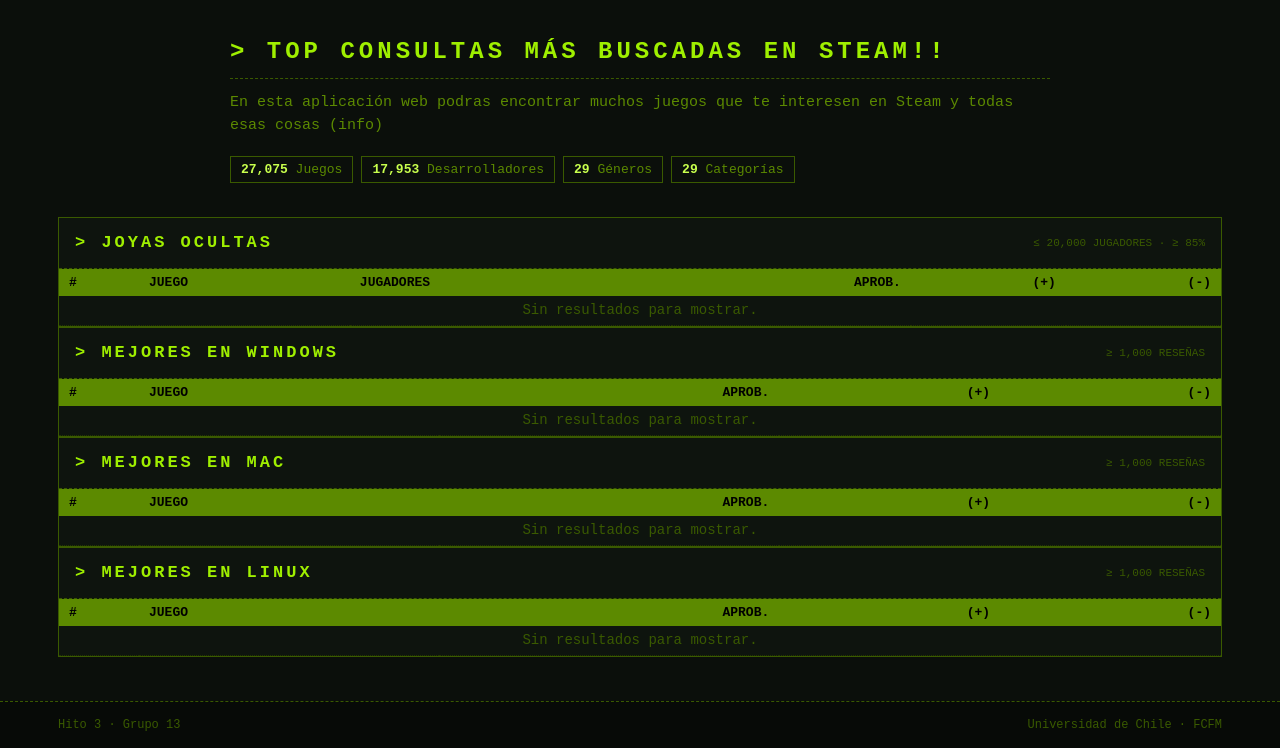
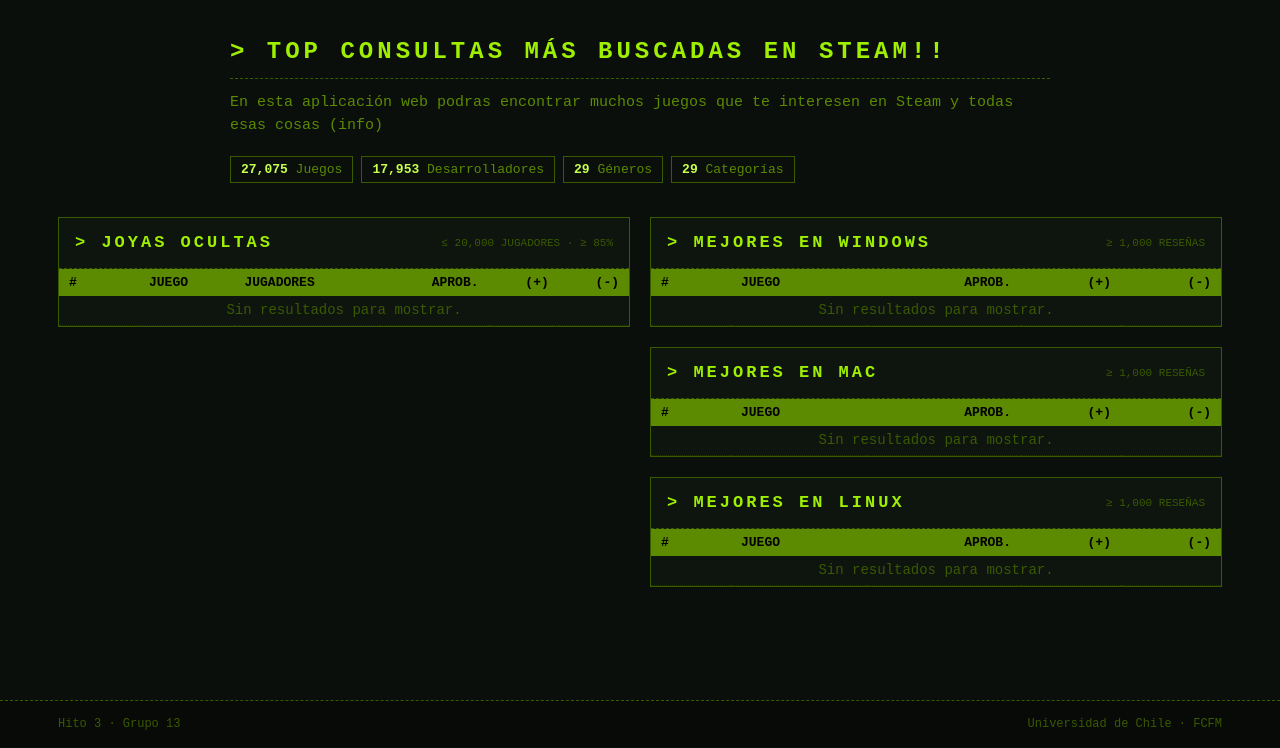
Before and after one commit to lucario0826/Batos, a Flask app: template templates/index.html in a window 1280 px wide. Shown: the part 53-801 px from the top of the page. Run offline with Flask 3, Linux system fonts and the light colour scheme; the template is opened without the code that fills it, so the values that code supplies are empty; parts of the project's set-up code (start-up, migrations or seed data) failed here and were passed over; some libraries are stand-ins or nearby versions.

Commit message:
Update style_G2P.css

```diff
--- a/static/css/style_G2P.css
+++ b/static/css/style_G2P.css
@@ -177,6 +177,19 @@ a { color: var(--link-blue); }
 .queries-grid {
     display: grid;
     grid-template-columns: repeat(3, 1fr);
+    gap: 20px;
+}
+
+.home-layout {
+    display: grid;
+    grid-template-columns: 1fr 1fr;
+    gap: 20px;
+    align-items: start;
+}
+
+.platforms-stack {
+    display: flex;
+    flex-direction: column;
     gap: 20px;
 }
 
@@ -617,6 +630,7 @@ code {
 
 @media (max-width: 900px) {
     .queries-grid,
+    .home-layout,
     .compare-layout {
         grid-template-columns: 1fr;
     }
```
